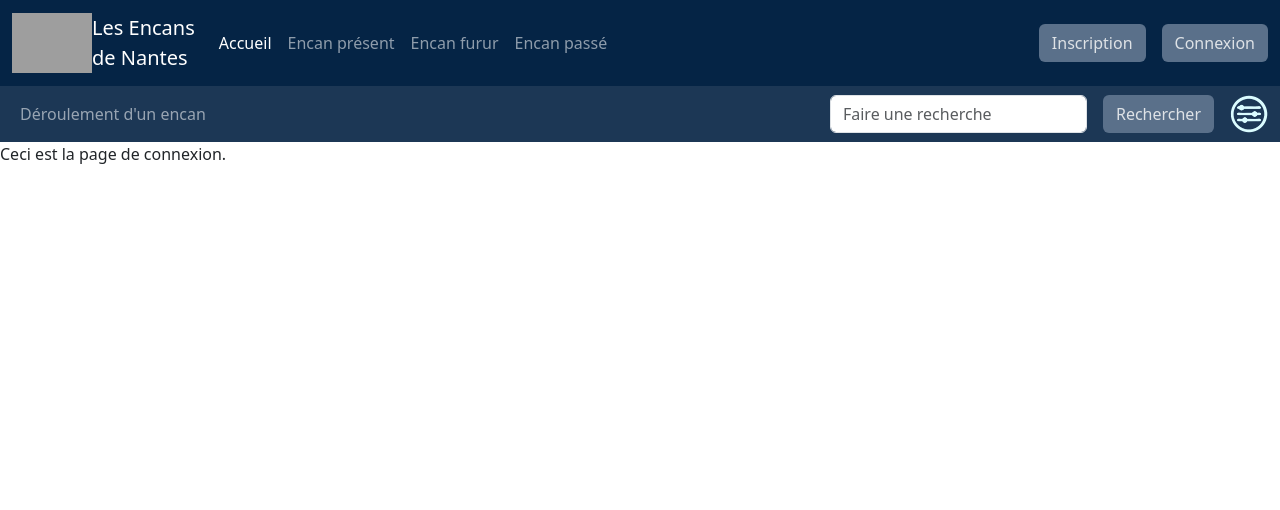
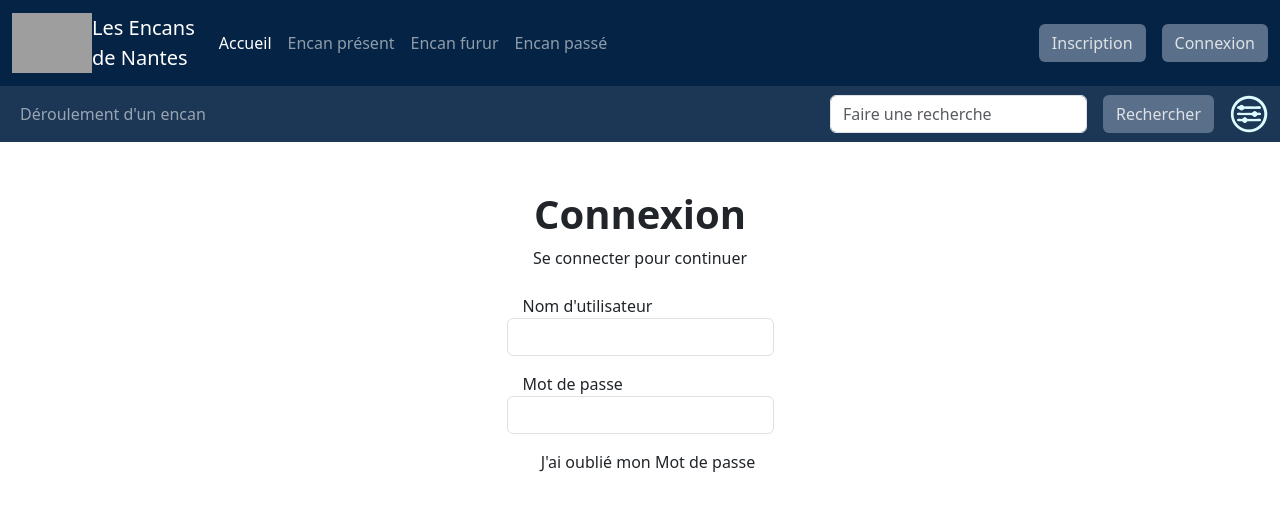
Before and after one commit to StephaneNkengue/Projet_integration, a Vue app in the folder gamma2024.client/: page /connexion in a window 1280 px wide. Shown: the top 510 px of the page. Built offline with nearby package versions, Linux system fonts and the light colour scheme; grey boxes are pictures that could not be loaded.

Commit message:
Boîte de connexion avec noms et boîtes d'entrées.

```diff
--- a/gamma2024.client/src/assets/main.css
+++ b/gamma2024.client/src/assets/main.css
@@ -1,5 +1,13 @@
 .bleuMarinFond {
     background-color: #052445;
+}
+
+
+.green {
+    text-decoration: none;
+    color: hsla(160, 100%, 37%, 1);
+    transition: 0.4s;
+    padding: 3px;
 }
 
 .bleuMarinSecondaireFond {
--- a/gamma2024.client/src/components/Connexion.vue
+++ b/gamma2024.client/src/components/Connexion.vue
@@ -1,5 +1,31 @@
 <template>
-    <p>Ceci est la page de connexion.</p>
+    <div class="container d-flex flex-column justify-content-start align-items-stretch container">
+        <h2 class="fs-1 text-center fw-bold mt-5">Connexion</h2>
+        <p class="text-center">Se connecter pour continuer</p>
+
+        <div class="d-flex flex-column justify-content-start align-items-stretch">
+            <div class="px-4 py-2 mb-4">
+                <div class="d-flex flex-row justify-content-center mb-3">
+                    <div class="form-group" style="width: 25%;">
+                        <label for="nomutilisateur" class="ms-3">Nom d'utilisateur</label>
+                        <input type="text" class="form-control" id="nomutilisateur" />
+                    </div>
+                </div>
+                <div class="d-flex flex-row justify-content-center mb-3">
+                    <div class="form-group" style="width: 25%;">
+                        <label for="motdepasse" class="ms-3">Mot de passe</label>
+                        <input type="text" class="form-control" id="motdepasse" />
+                    </div>
+                </div>
+                <div class="d-flex flex-row justify-content-center mb-3">
+                    <div class="form-group" style="width: 25%;">
+                        <p class="ms-3 text-center">J'ai oublié mon Mot de passe</p>
+                    </div>
+                </div>
+            </div>
+        </div>
+
+    </div>
 </template>
 <script setup>
 
```
